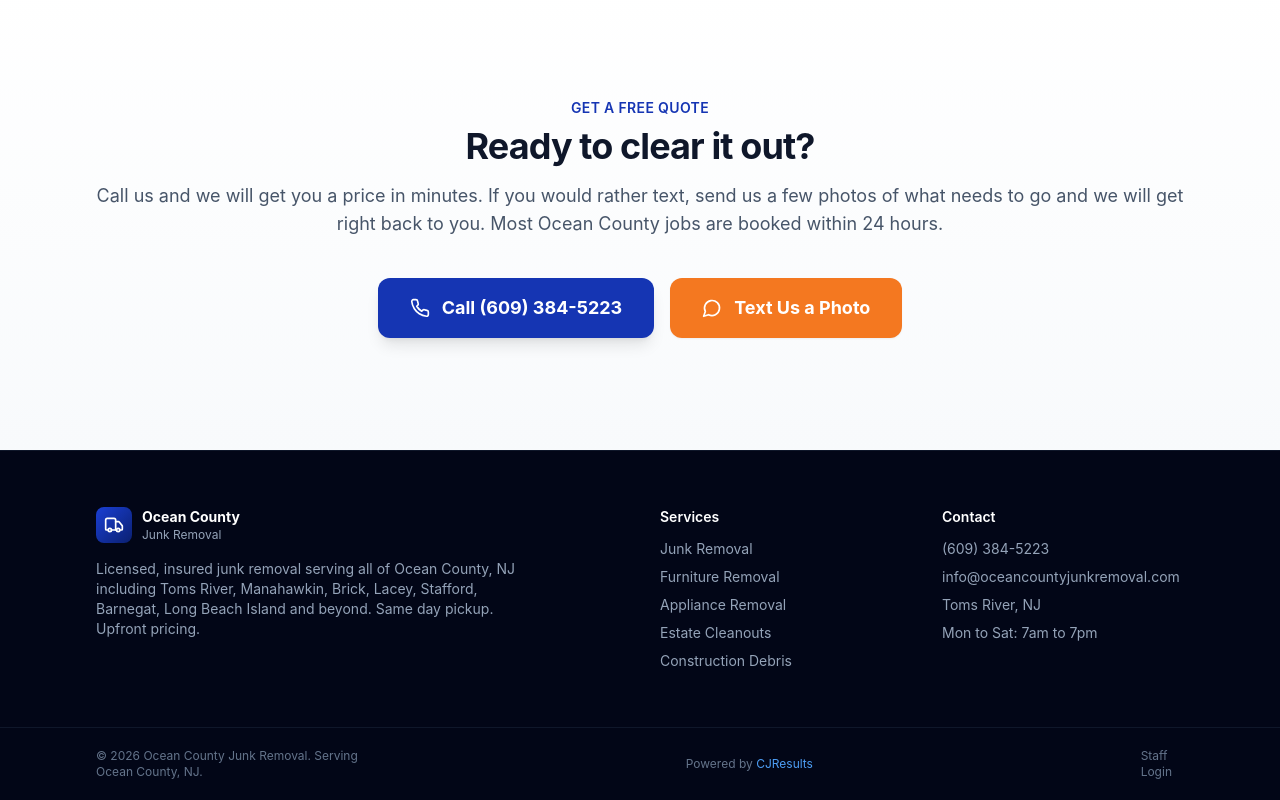
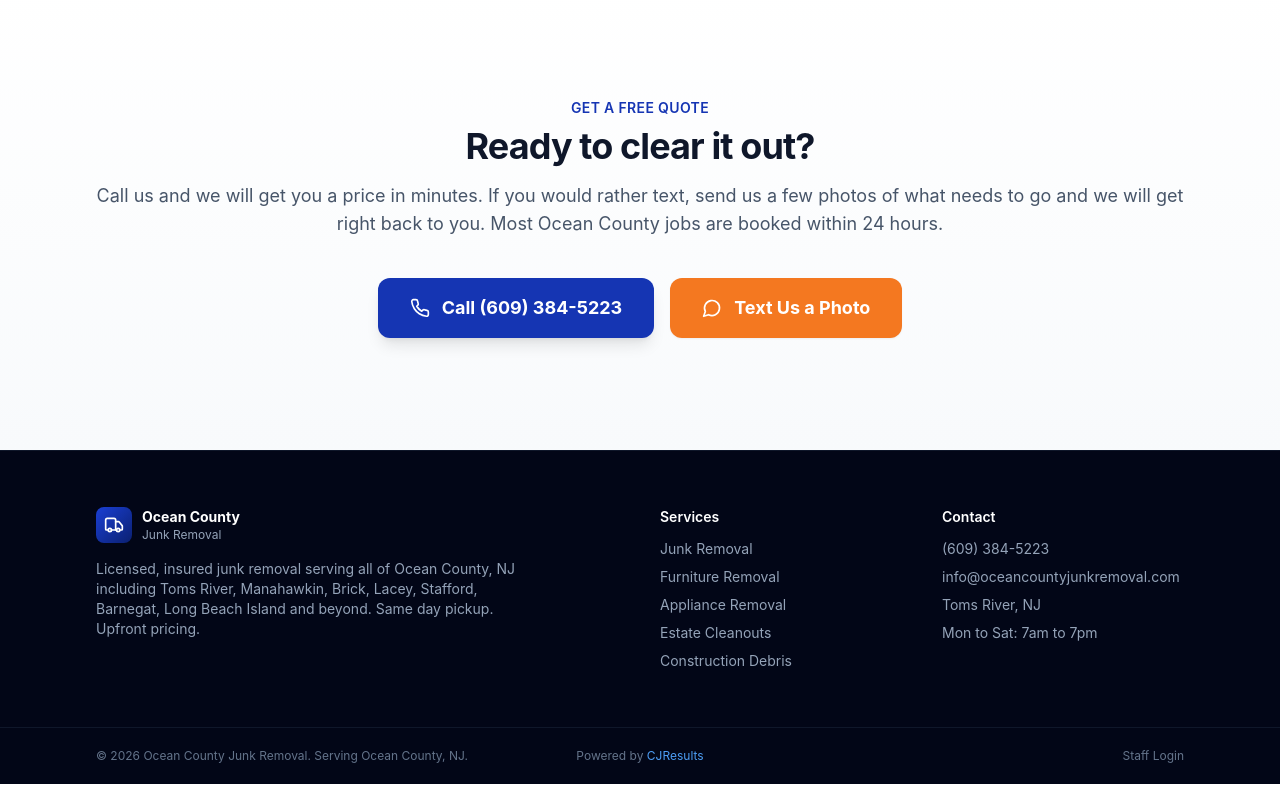
Before and after one commit to connorj0716/ocean-county-junk-removal, a Next.js app: page / in a window 1280 px wide. Shown: the part 3301-4101 px from the top of the page. Built offline with nearby package versions, Linux system fonts and the light colour scheme.

Commit message:
truly center Powered by CJResults in footer

```diff
--- a/components/site/Footer.tsx
+++ b/components/site/Footer.tsx
@@ -48,9 +48,9 @@ export default function Footer() {
         </div>
       </div>
       <div className="border-t border-slate-900 py-5 text-xs text-slate-500">
-        <div className="container-tight flex flex-col sm:flex-row items-center justify-between gap-2">
+        <div className="container-tight relative flex items-center justify-between">
           <div>&copy; {new Date().getFullYear()} Ocean County Junk Removal. Serving Ocean County, NJ.</div>
-          <div className="text-slate-500 text-center w-full">Powered by <a href="https://cjresults.com" target="_blank" rel="noopener noreferrer" className="text-[#4d9ef5] hover:text-[#74b4f8]">CJResults</a></div>
+          <div className="absolute left-1/2 -translate-x-1/2 text-slate-500">Powered by <a href="https://cjresults.com" target="_blank" rel="noopener noreferrer" className="text-[#4d9ef5] hover:text-[#74b4f8]">CJResults</a></div>
           <div>
             <Link href="/login" className="hover:text-slate-300">Staff Login</Link>
           </div>
```
